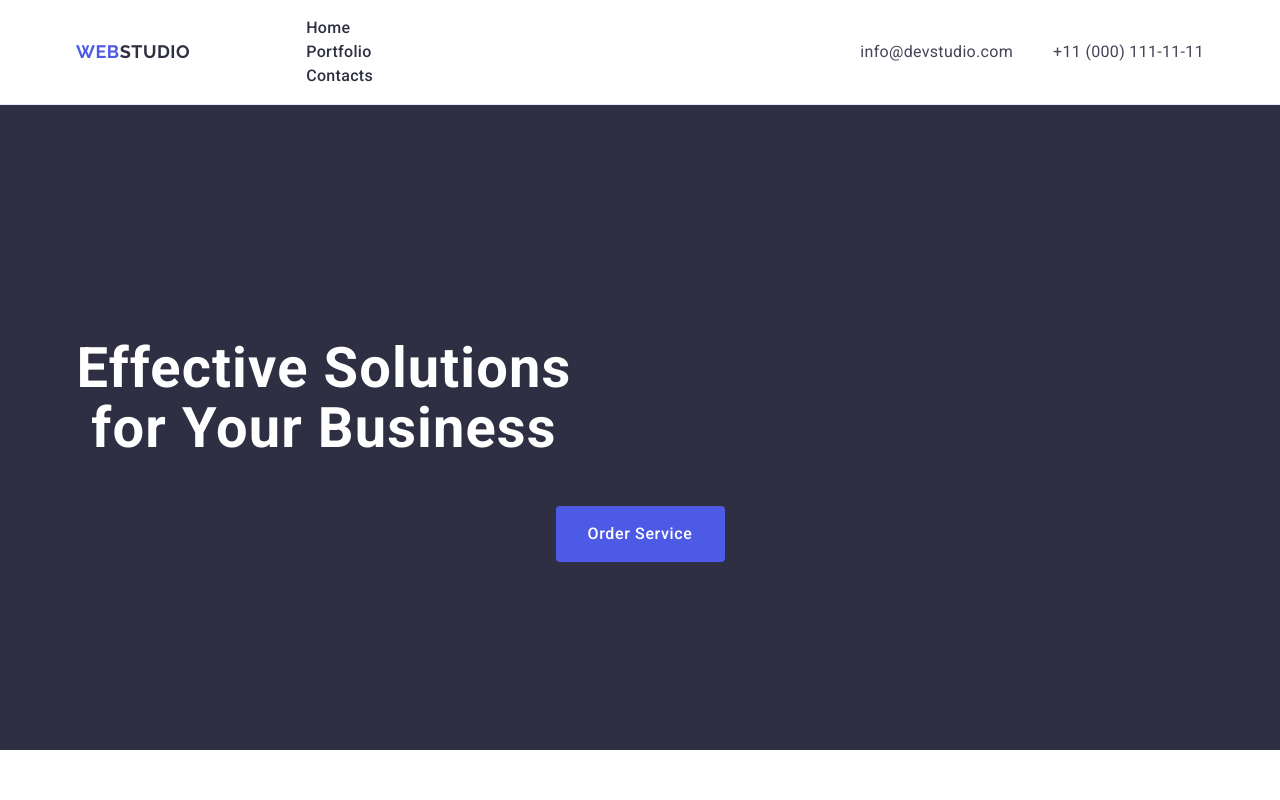
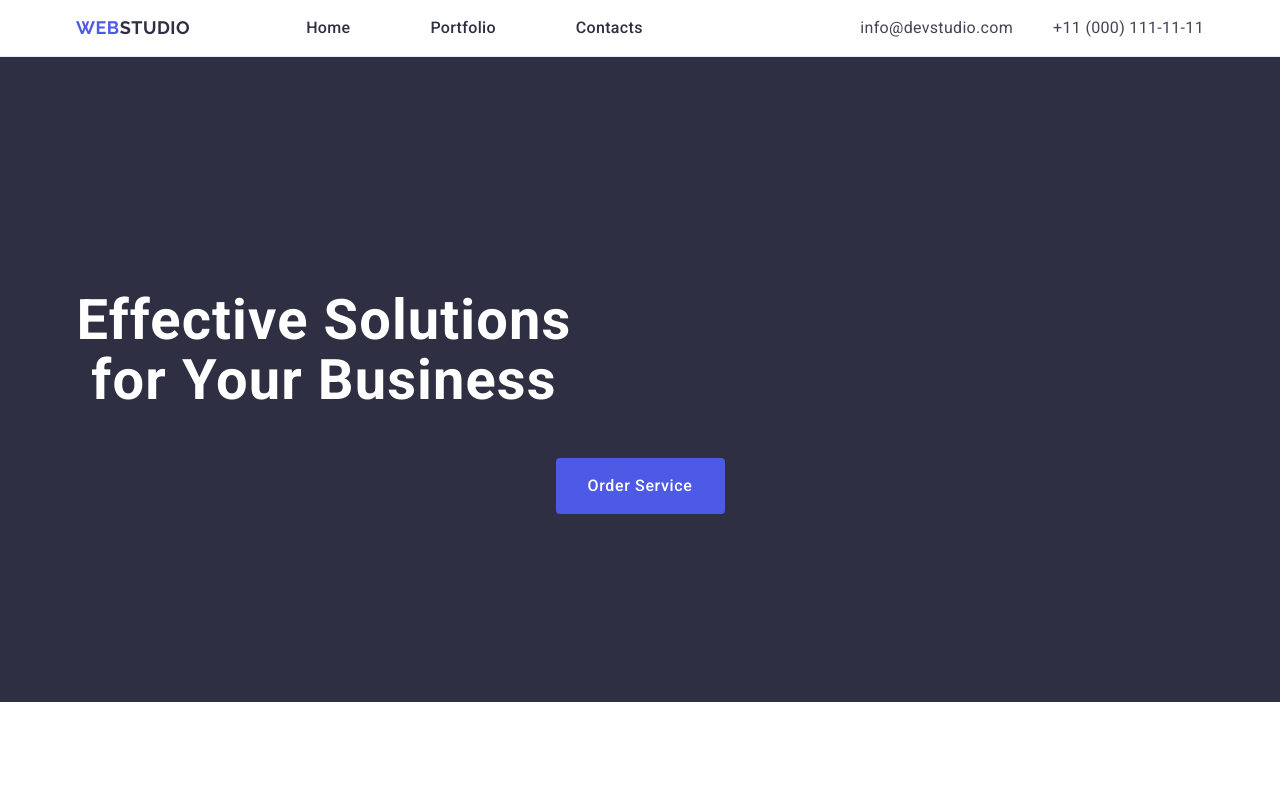
Before and after one commit to Viktor-Boiko/goit-markup-hw-03, a plain HTML site: page index.html in a window 1280 px wide. Shown: the top 800 px of the page. Drawn offline with nearby package versions, Linux system fonts and the light colour scheme.

Commit message:
updt html css

```diff
--- a/css/styles.css
+++ b/css/styles.css
@@ -73,9 +73,17 @@ ul {
     letter-spacing: 0.02em;
     color: #2e2f42;
     text-decoration: none;
+    padding: 24px 0;
 }
 
+.nav-item:not(:last-child) {
+    margin-right: 40px;
+}
 
+.nav-menu {
+    display: flex;
+    gap: 40px;
+}
 
 .logo {
     font-family: "Raleway", sans-serif;
@@ -196,7 +204,7 @@ ul {
 }
 
 .feature-item {
-    width: calc((100% - 72px) / 4);
+    flex-basis: calc((100% - 3 * 24px) / 4);
 }
 
 .feature-heading {
@@ -291,6 +299,8 @@ ul {
 
 .portfolio-item {
     width: calc((100% - 48px) / 3);
+    padding: 32px 16px;
+    border: 1px solid #e7e9fc;
 }
 
 .portfolio-category {
```
Lines whose indentation alone changed are shown as unchanged.
